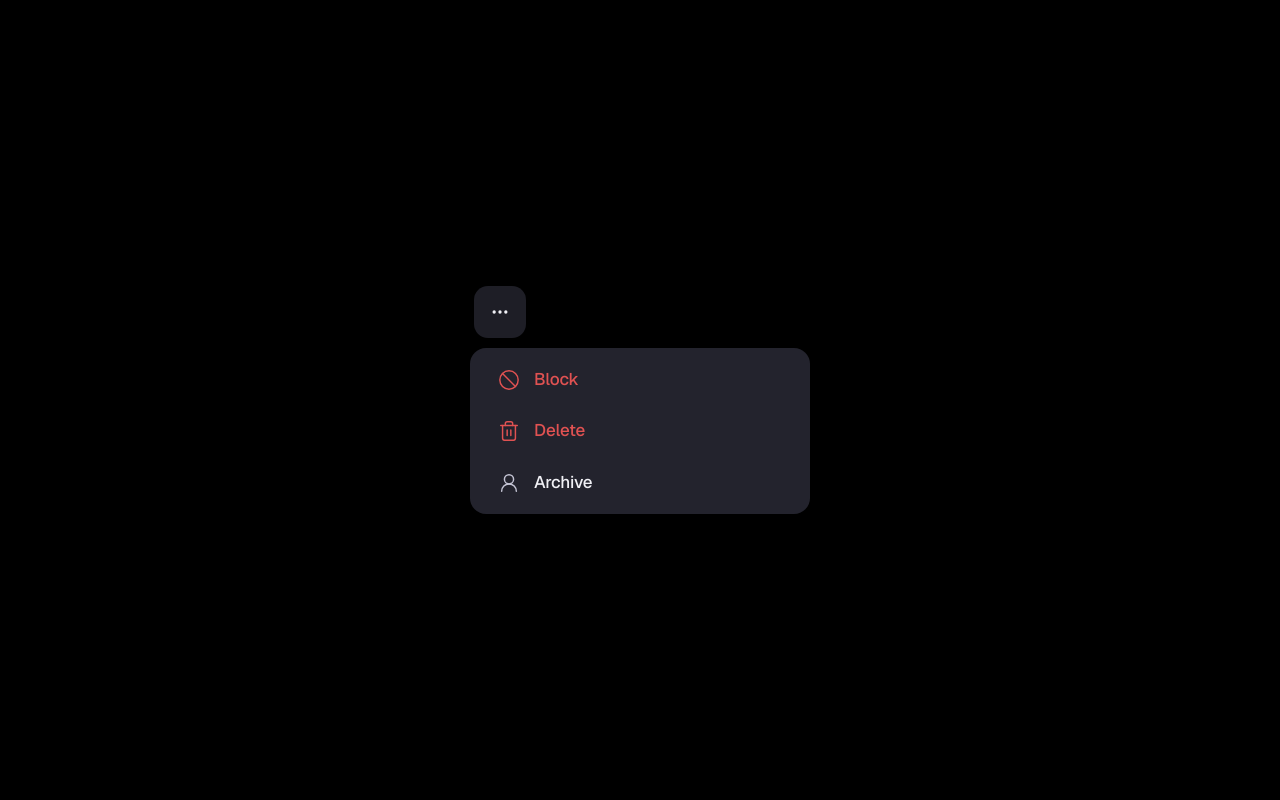
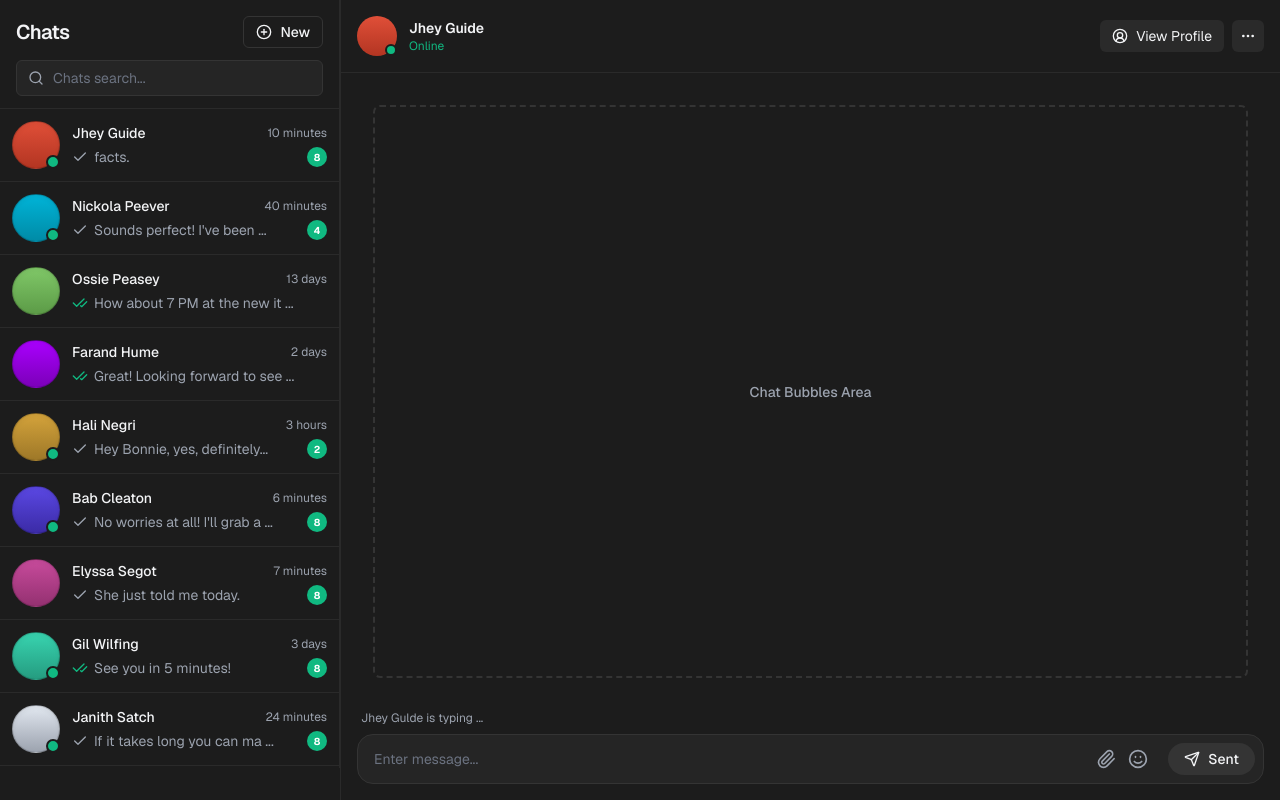
Before and after one commit to SuiSensei/Synctalk-realtime-distributed-chat, a Next.js app in the folder frontend/: page / in a window 1280 px wide. Built offline with nearby package versions, Linux system fonts and the light colour scheme.

Commit message:
feat: implement chat window and text box

```diff
--- a/frontend/app/page.tsx
+++ b/frontend/app/page.tsx
@@ -1,12 +1,14 @@
-"use client";
-
-import ChatOptionsDrapdown from "@/components/chat-bar/chat-options-dropdown";
+import { ChatSidebar } from "@/components/chat-sidebar/chat-sidebar";
+import { ChatContainer } from "@/components/chat-window/chat-container";
 
 export default function Home() {
   return (
+    <main className="flex h-screen w-full bg-[#1C1C1C] overflow-hidden text-[#F3F4F6]">
+      {}
+      <ChatSidebar />
 
-    <div className="min-h-screen bg-[#141414] p-4">
-        <ChatOptionsDrapdown/>
-    </div>
+      {}
+      <ChatContainer />
+    </main>
   );
 }
--- /dev/null
+++ b/frontend/components/chat-window/chat-container.tsx
@@ -0,0 +1,42 @@
+import { ChatTextBox } from "./chat-text-box";
+import { MoreHorizontal, UserCircle2 } from "lucide-react";
+
+export function ChatContainer() {
+  return (
+    <div className="flex flex-col flex-1 h-full bg-[#1C1C1C] border-l border-[#2A2A2A]">
+      {}
+      <div className="flex items-center justify-between p-4 border-b border-[#2A2A2A]">
+        <div className="flex items-center gap-3">
+          <div className="relative">
+            <div className="w-10 h-10 rounded-full bg-gradient-to-b from-[#E04F38] to-[#B33522]" />
+            <div className="absolute bottom-0 right-0 w-3 h-3 bg-[#10B981] border-2 border-[#1C1C1C] rounded-full" />
+          </div>
+          <div className="flex flex-col">
+            <span className="text-sm font-semibold text-[#F3F4F6]">Jhey Guide</span>
+            <span className="text-xs text-[#10B981]">Online</span>
+          </div>
+        </div>
+
+        <div className="flex items-center gap-2">
+          <button className="flex items-center gap-2 bg-[#2A2A2A] hover:bg-[#343434] text-[#F3F4F6] text-sm px-3 py-1.5 rounded-[6px] transition-colors">
+            <UserCircle2 className="w-4 h-4" />
+            <span>View Profile</span>
+          </button>
+          <button className="flex items-center justify-center w-8 h-8 bg-[#2A2A2A] hover:bg-[#343434] text-[#F3F4F6] rounded-[6px] transition-colors">
+            <MoreHorizontal className="w-4 h-4" />
+          </button>
+        </div>
+      </div>
+
+      {}
+      <div className="flex-1 overflow-y-auto p-4 flex flex-col justify-end">
+        <div className="flex flex-col items-center justify-center h-full text-[#6B7280] border-2 border-dashed border-[#343434] rounded-xl m-4">
+          <p className="text-sm font-medium text-[#9CA3AF]">Chat Bubbles Area</p>
+        </div>
+      </div>
+
+      {}
+      <ChatTextBox />
+    </div>
+  );
+}
--- /dev/null
+++ b/frontend/components/chat-window/chat-text-box.tsx
@@ -0,0 +1,37 @@
+import { Paperclip, Smile, Send } from "lucide-react";
+
+export function ChatTextBox() {
+  return (
+    <div className="flex flex-col gap-2 w-full px-4 pb-4">
+      {}
+      <span className="text-xs text-[#9CA3AF] ml-1">
+        Jhey Gulde is typing ...
+      </span>
+
+      {}
+      <div className="flex items-center gap-3 bg-[#252525] border border-[#343434] rounded-[16px] pr-2 pl-4 py-2">
+        <input
+          type="text"
+          placeholder="Enter message..."
+          className="flex-1 bg-transparent text-sm text-[#F3F4F6] placeholder:text-[#6B7280] focus:outline-none"
+        />
+
+        {}
+        <div className="flex items-center gap-3 pr-2 text-[#9CA3AF]">
+          <button className="hover:text-[#F3F4F6] transition-colors">
+            <Paperclip className="w-5 h-5" />
+          </button>
+          <button className="hover:text-[#F3F4F6] transition-colors">
+            <Smile className="w-5 h-5" />
+          </button>
+        </div>
+
+        {}
+        <button className="flex items-center gap-2 bg-[#343434] hover:bg-[#404040] text-[#F3F4F6] text-sm font-medium px-4 py-1.5 rounded-full transition-colors">
+          <Send className="w-4 h-4" />
+          <span>Sent</span>
+        </button>
+      </div>
+    </div>
+  );
+}
```
